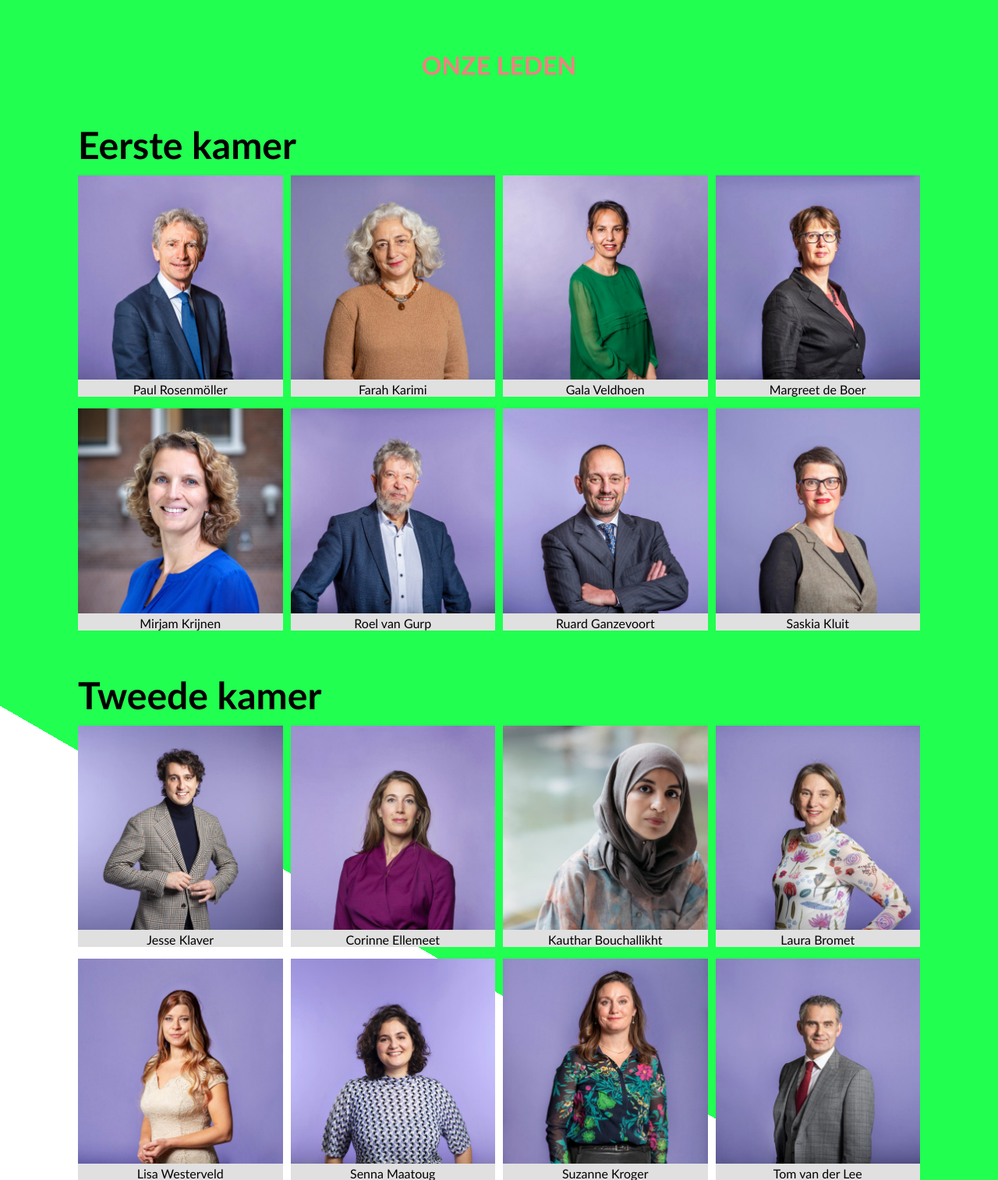
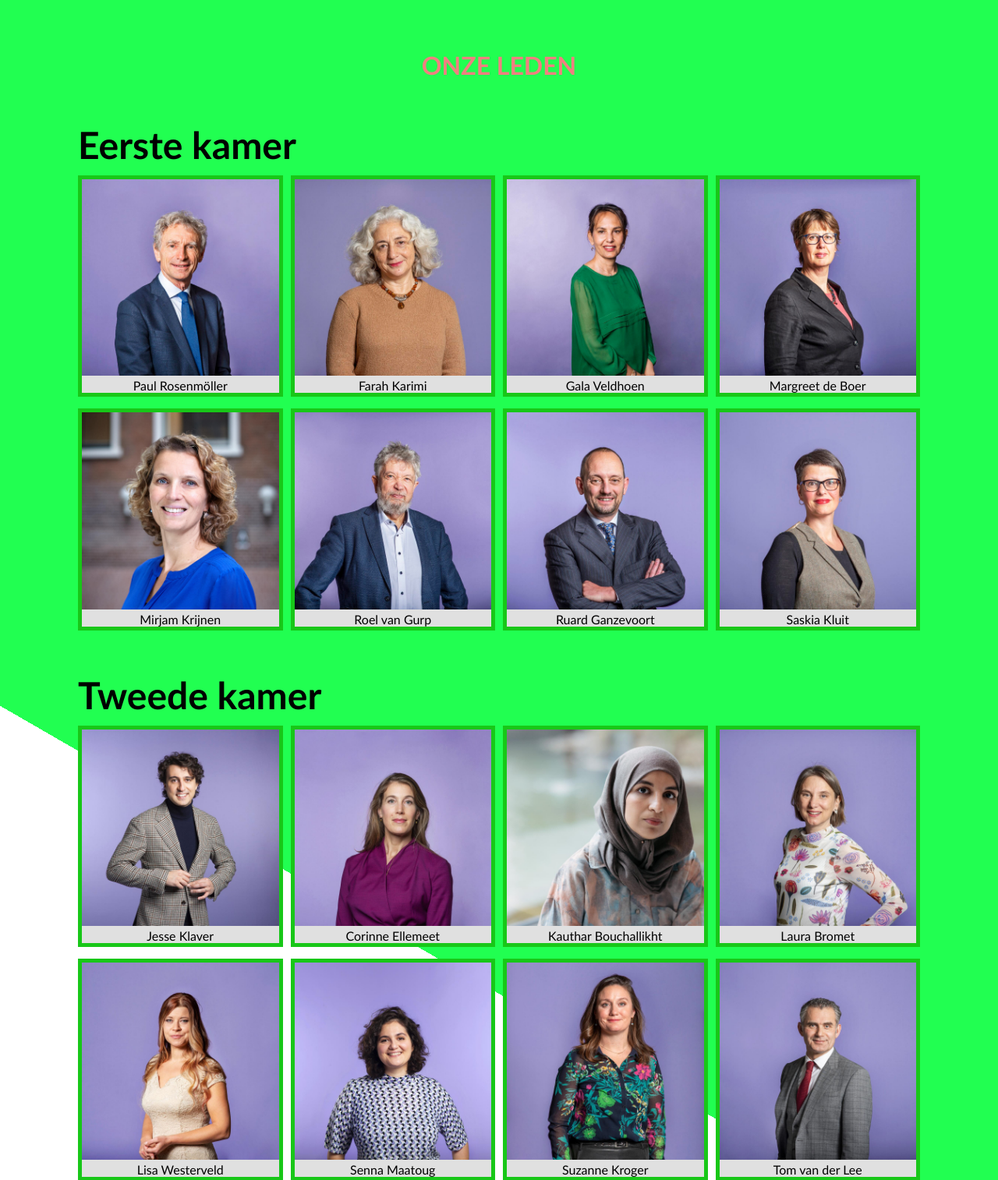
Before and after one commit to JustAGoofBall/summa-project-2, a PHP site: page /leden.php in a window 1280 px wide. Shown: the part 100-1614 px from the top of the page at 78% size. Run offline with PHP 8.4, Linux system fonts and the light colour scheme; some libraries are stand-ins or nearby versions.

Commit message:
card border green

```diff
--- a/Web project/CSS/leden.css
+++ b/Web project/CSS/leden.css
@@ -25,7 +25,7 @@ h4 {
 .leden-card {
     text-align: center;
     background: #e0e0e0;
-
+    border: 5px solid rgb(24, 199, 24);
 }
 
 .leden-card img {
```
Also changed, not shown: Web project/CSS/doneer.css (+7 -0 lines).
